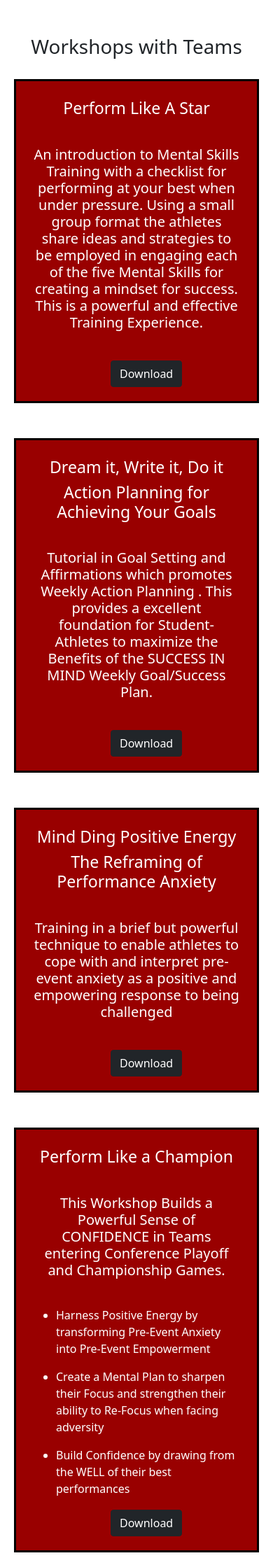
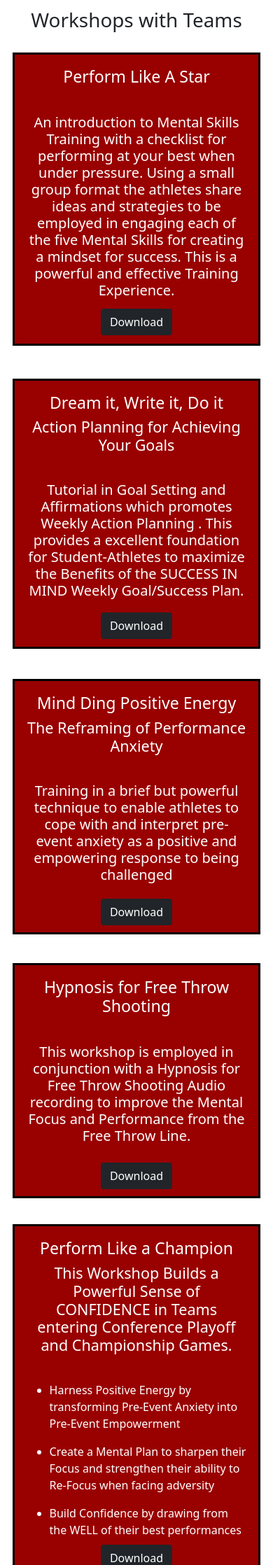
Before and after one commit to SBUtltmedia/successinmind, a Django app: page /teams/ in a window 390 px wide. Shown: the part 76-2312 px from the top of the page at 70% size. Run offline with Django 3.2, Linux system fonts and the light colour scheme; some libraries are stand-ins or nearby versions.

Commit message:
Page Responsiveness 2

```diff
--- a/home/static/css/base.css
+++ b/home/static/css/base.css
@@ -59,3 +59,9 @@ nav li a {
 		margin-right: 0%;
 	}
 }
+
+@media (max-width: 990px) {
+	#divider {
+		border-top: 1px solid darkgray;
+	}
+}
--- a/home/static/css/teams.css
+++ b/home/static/css/teams.css
@@ -1,38 +1,69 @@
 
-.container {
-	margin-top: 50px;
+#container {
+	margin-top: 3%;
+	margin-left: 2.5%;
+	margin-right: 2.5%;
 }
 
 
 .panel {
 	position: relative;
 	text-align: center;
-	margin-left: 20px;
-	margin-right: 20px;
-	margin-bottom: 50px;
-	padding: 25px;
-	padding-bottom: 60px;
+	height: 90%;
+	margin-bottom: 2%;
+	padding: 5%;
+	/* padding-bottom: 35%; */
 	border: 3px black solid;
 	background-color: #990000;
 	color: white;
 }
 
-.panel h5 {
-	margin-top: 40px;
-	margin-bottom: 40px;
+.subtext, .subtext-long {
+	padding-top: 10%;
+	padding-bottom: 25%;
 }
+
+@media only screen and (max-width: 1200px) and (min-width: 960px) {
+	.subtext, .subtext-long {
+		padding-top: 10%;
+		padding-bottom: 35%;
+	}
+}
+
+@media only screen and (max-width: 960px) and (min-width: 540px) {
+	.subtext, .subtext-long {
+		padding-bottom: 42%;
+	}
+}
+
+@media only screen and (max-width: 380px) {
+	.subtext, .subtext-long {
+		padding-bottom: 45%;
+	}
+}
+
+
 
 .panel ul {
 	text-align: left;
 }
 
-.panel div {
-	margin-left: 32%;
+.button {
 	position: absolute;
-	bottom: 20px;
+	bottom: 3%;
+	left: 0;
+	right: 0;
 }
 
 #heading {
 	text-align: center;
 	margin-bottom: 30px;
 }
+
+
+@media only screen and (max-width: 720px) {
+	#container {
+		margin-left: 1.5%;
+		margin-right: 1.5%;
+	}
+}
--- a/home/templates/base.html
+++ b/home/templates/base.html
@@ -50,7 +50,7 @@
 						<a class="nav-link" aria-current="page" href="{% url 'home:about' %}">About Dr. B</a>
 					</li>
 				</ul>
-				<ul class="navbar-nav ml-auto">
+				<ul id='divider' class="navbar-nav ml-auto">
 					{% if not user.is_authenticated %}
 						<li class="nav-item">
 							<a class="nav-link" href="{% url 'home:login' %}">Log In</a>
--- a/home/templates/consultation.html
+++ b/home/templates/consultation.html
@@ -2,7 +2,7 @@
 {% load static %}
 {% block body_block %}
 	<link rel="stylesheet" href="{% static 'css/consultation.css' %}">
-	<div id='enclosure' class='container'>
+	<div id='enclosure'>
 		<div id='banner'>
 			<h1>Stony Brook University</h1>
 			<h2>Sport Psychology Services</h2>
@@ -10,6 +10,7 @@
 		<h4>Athletes can schedule individual session with Sport Psychologist and Certified Mental Performance Consultant</h4>
 		<h3>Dr. Jack Bowman</h3>
 		<h2>To Help You Develop:</h2>
+		<div id='points_enclosure'>
 			<div id='points'>
 				<ul>
 					<li>Improved Focus and Concentration</li>
@@ -19,6 +20,7 @@
 					<li>Resiliency and Mental Toughness</li>
 				</ul>
 			</div>
+		</div>
 		<h4>Appointments scheduled through your Athletic Trainer</h4>
 	</div>
 {% endblock %}
--- a/home/templates/login.html
+++ b/home/templates/login.html
@@ -16,10 +16,6 @@
 				<label for="password">Password</label>
 				<input name='password' type="password" class="form-control" id="password" placeholder="Password">
 			</div>
-			<div class="form-check">
-				<input type="checkbox" class="form-check-input" id="keep_logged_in">
-				<label class="form-check-label" for="keep_logged_in">Keep me logged in</label>
-			</div>
 			{% if failed %}
 				<br>
 				<p style="color:red">Login Failed! Check email and password and try again.</p>
--- a/home/templates/sign_up.html
+++ b/home/templates/sign_up.html
@@ -20,9 +20,7 @@
 			<br>
 			<div class="row">
 				<div class="form-group col-md-6">
-					<label for="email">Email&emsp;<small id="emailHelp" class="form-text text-muted">
-						We'll never share your email with anyone else.
-					</small></label>
+					<label for="email">Email</label>
 					<input type="email" class="form-control" name="email" placeholder="Email">
 				</div>
 				<div class="form-group col-md-6">
--- a/home/templates/teams.html
+++ b/home/templates/teams.html
@@ -2,51 +2,73 @@
 {% load static %}
 {% block body_block %}
 	<link rel="stylesheet" href="{% static 'css/teams.css' %}">
-	<div class='container'>
+	<div class='row' id='container'>
 		<h1 id='heading'>Workshops with Teams</h1>
-		<div class='row'>
-			<div class='col panel'>
+		<div class='col-lg-4 col-sm-6 col-12'>
+			<div class='panel'>
 				<h3>Perform Like A Star</h3>
+				<div class='subtext'>
 					<h5>An introduction to Mental Skills Training with a checklist for performing at your best when under pressure. Using a small group format the athletes share ideas and strategies to be employed in engaging each of the five Mental Skills for creating a mindset for success. This is a powerful and effective Training Experience.</h5>
-				<div><a class='btn btn-dark' href="{% static 'pdf/Perform_Like_A_Star.pdf' %}" target="_blank">Download</a></div>
 				</div>
-			<div class='col panel'>
-				<h3>Dream it, Write it, Do it</h3>
-				<h3>Action Planning for Achieving Your Goals</h3>
-				<h5>Tutorial in Goal Setting and Affirmations which promotes Weekly Action Planning  . This provides a excellent foundation for Student-Athletes to maximize the Benefits of the SUCCESS IN MIND Weekly Goal/Success Plan.</h5>
-				<div><a class='btn btn-dark' href="{% static 'pdf/Dream_it_Write_it_Do_it.pdf' %}" target="_blank">Download</a></div>
-			</div>
-			<div class='col panel'>
-				<h3>Mind Ding Positive Energy</h3>
-				<h3>The Reframing of Performance Anxiety</h3>
-				<h5>Training in a brief but powerful technique to enable athletes to cope with and interpret pre-event anxiety as a positive and empowering response to being challenged</h5>
-				<div><a class='btn btn-dark' href="{% static 'pdf/MBB_MIND_DING_WORKSHOP.pdf' %}" target="_blank">Download</a></div>
+				<div class='button'><a class='btn btn-dark' href="{% static 'pdf/Perform_Like_A_Star.pdf' %}" target="_blank">Download</a></div>
 			</div>
 		</div>
-		<div class='row'>
-			<div class='col panel'>
+		<div class='col-lg-4 col-sm-6 col-12'>
+			<div class='panel'>
+				<h3>Dream it, Write it, Do it</h3>
+				<h4>Action Planning for Achieving Your Goals</h4>
+				<div class='subtext'>
+					<h5>Tutorial in Goal Setting and Affirmations which promotes Weekly Action Planning  . This provides a excellent foundation for Student-Athletes to maximize the Benefits of the SUCCESS IN MIND Weekly Goal/Success Plan.</h5>
+				</div>
+				<div class='button'><a class='btn btn-dark' href="{% static 'pdf/Dream_it_Write_it_Do_it.pdf' %}" target="_blank">Download</a></div>
+			</div>
+		</div>
+		<div class='col-lg-4 col-sm-6 col-12'>
+			<div class='panel'>
+				<h3>Mind Ding Positive Energy</h3>
+				<h4>The Reframing of Performance Anxiety</h4>
+				<div class='subtext'>
+					<h5>Training in a brief but powerful technique to enable athletes to cope with and interpret pre-event anxiety as a positive and empowering response to being challenged</h5>
+				</div>
+				<div class='button'><a class='btn btn-dark' href="{% static 'pdf/MBB_MIND_DING_WORKSHOP.pdf' %}" target="_blank">Download</a></div>
+			</div>
+		</div>
+		<div class='col-lg-4 col-sm-6 col-12'>
+			<div class='panel'>
+				<h3>Hypnosis for Free Throw Shooting</h3>
+				<div class='subtext'>
+					<h5>This workshop is employed in conjunction with a Hypnosis for Free Throw Shooting Audio recording to improve the Mental Focus and Performance from the Free Throw Line.</h5>
+				</div>
+				<div class='button'><a class='btn btn-dark' href="{% static 'pdf/Hypnosis_Free_Throw_Shooting.pdf' %}" target="_blank">Download</a></div>
+			</div>
+		</div>
+	<!-- </div>
+	<div class='row'> -->
+		<div class='col-lg-4 col-sm-6 col-12'>
+			<div class='panel'>
 				<h3>Perform Like a Champion</h3>
-				<h5>This Workshop Builds a Powerful Sense of CONFIDENCE in Teams entering Conference Playoff and Championship Games.</h5>
+				<h4>This Workshop Builds a Powerful Sense of CONFIDENCE in Teams entering Conference Playoff and Championship Games.</h4>
+				<div class='subtext-long'>
 					<ul>
 						<li><p>Harness Positive Energy by transforming Pre-Event Anxiety into Pre-Event Empowerment</p></li>
 						<li><p>Create a Mental Plan to sharpen their Focus and strengthen their ability to Re-Focus when facing adversity</p></li>
 						<li><p>Build Confidence by drawing from the WELL of their best performances</p></li>
 					</ul>
-				<div><a class='btn btn-dark' href="{% static 'pdf/PERFORM_LIKE_A_CHAMPION.pdf' %}" target="_blank">Download</a></div>
 				</div>
-			<div class='col panel'>
+				<div class='button'><a class='btn btn-dark' href="{% static 'pdf/PERFORM_LIKE_A_CHAMPION.pdf' %}" target="_blank">Download</a></div>
+			</div>
+		</div>
+		<div class='col-lg-4 col-sm-6 col-12'>
+			<div class='panel'>
 				<h3>Volleyball Positive Energy Workshop</h3>
+				<div class='subtext-long'>
 					<ul>
 						<li><p>Harness Positive Energy by transforming Pre-Event Anxiety into Pre-Event Empowerment</p></li>
 						<li><p>Develop Powerful Stress Management Skills</p></li>
 						<li><p>Practice MINDFULNESS to sharpen your Focus and Concentration</p></li>
 					</ul>
-				<div><a class='btn btn-dark' href="{% static 'pdf/VOLLEY_BALL_POSITIVE_ENERGY_WKSHP.pdf' %}" target="_blank">Download</a></div>
 				</div>
-			<div class='col panel'>
-				<h3>Hypnosis for Free Throw Shooting</h3>
-				<h5>This workshop is employed in conjunction with a Hypnosis for Free Throw Shooting Audio recording to improve the Mental Focus and Performance from the Free Throw Line.</h5>
-				<div><a class='btn btn-dark' href="{% static 'pdf/Hypnosis_Free_Throw_Shooting.pdf' %}" target="_blank">Download</a></div>
+				<div class='button'><a class='btn btn-dark' href="{% static 'pdf/VOLLEY_BALL_POSITIVE_ENERGY_WKSHP.pdf' %}" target="_blank">Download</a></div>
 			</div>
 		</div>
 	</div>
```
Also changed, not shown: home/static/css/about.css (+17 -10 lines), home/static/css/consultation.css (+12 -9 lines), home/templates/about.html (+7 -11 lines). Lines whose indentation alone changed are shown as unchanged.
